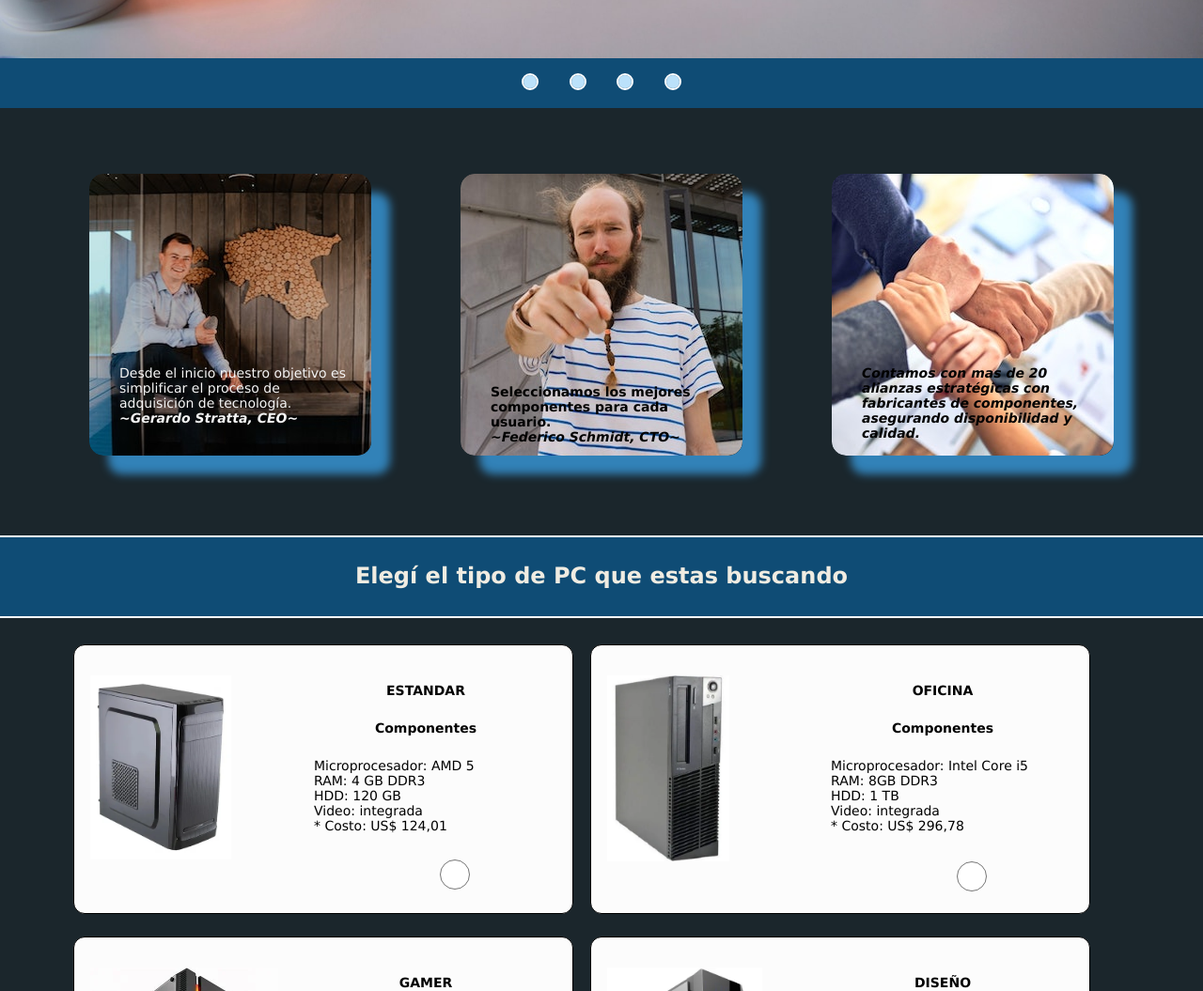
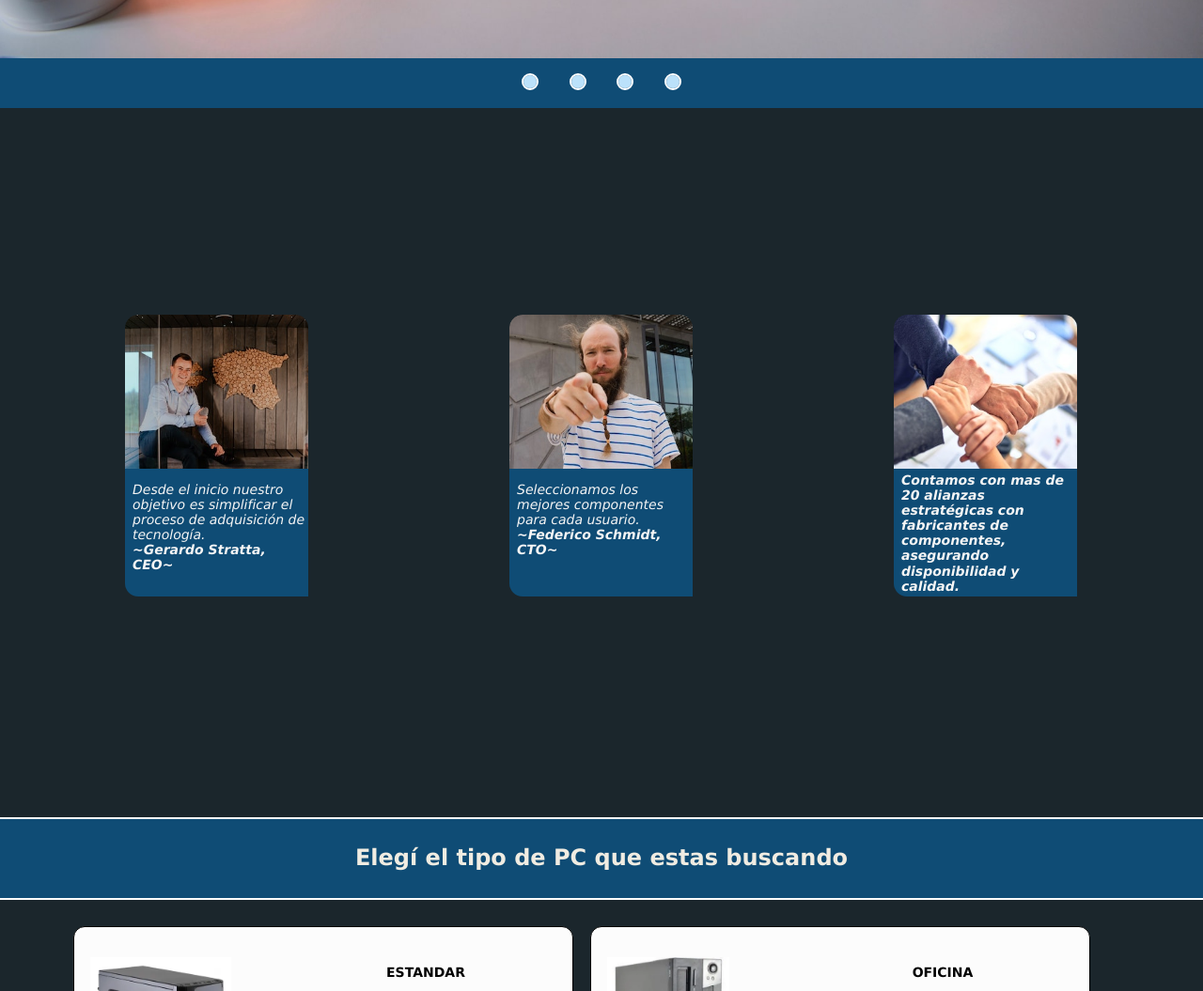
Before and after one commit to Grupo-19-Codo-a-Codo-Comision-22524/Proyecto-Final, a plain HTML site: page index.html in a window 1280 px wide. Shown: the part 845-1900 px from the top of the page at 94% size. Drawn offline with Linux system fonts and the light colour scheme; no server answers; files whose address does not match are found by name.

Commit message:
Update Nosotros
Se reemplaza foto de crecimiento que desborda por capsulas

```diff
--- a/CSS/style.css
+++ b/CSS/style.css
@@ -455,11 +455,13 @@ li, ul {
 
                                     /* SECCION: NOSOTROS */
 
-                                    /* NOSOTROS */
+                                       /* NOSOTROS */
 
 .nosotros{
     position: relative;
     width: 100%;
+    height: 75%;
+    margin-left: 24px;
     display: flex;
     flex-wrap: wrap;
     background-color: transparent;
@@ -472,11 +474,11 @@ li, ul {
     position: relative;
     width: 300px;
     height: 300px;
+    margin-left: 56px;
     display: inline-block;
     background-color: transparent;
     overflow: hidden;
-    border-radius: 15px;
-    box-shadow: 20px 20px 10px #3282B8;
+    border-radius: 14px;
     transition-property: all;
     transition-duration: 0.5s;
     transition-timing-function: ease-out;
@@ -484,9 +486,9 @@ li, ul {
 
 .fotonosotros{
     position: absolute;
-    width: 100%;
-    height: 100%;
-    border-radius: 15px;
+    width: 65%;
+    height: 65%;
+    border-radius: 14px;
 }
 
 .textonosotros{
@@ -494,35 +496,48 @@ li, ul {
     font-family: 'Trebuchet MS', 'Lucida Sans Unicode', 'Lucida Grande', 'Lucida Sans', Arial, sans-serif;
     font-size: 1rem;
     z-index: 1;
-    width: 95%;
+    width: 100%;
+    right: 24px;
 }
 
 #textoCEO{
     position: absolute;
     left: 20px;
-    top: 200px;
+    top: 160px;
+    width: 187px;
+    height: 187px;
+    padding-top: 14px;
+    font-style: italic;
     color: whitesmoke;
+    background-color: #0F4C75
 }
 
 #textoCTO{
     position: absolute;
     left: 20px;
-    top: 220px;
-    font-weight: bold;
-    color: black;
+    top: 160px;
+    width: 187px;
+    height: 187px;
+    padding-top: 14px;
+    font-style: italic;
+    color: whitesmoke;
+    background-color: #0F4C75
 }
 
 #textoAlianza{
     position: absolute;
     left: 20px;
-    top: 200px;
-    color: black;
+    top: 160px;
+    width: 187px;
+    height: 187px;
+    padding-top: 4px;
+    color: whitesmoke;
     font-style: italic;
-    font-weight: bold
+    font-weight: bold;
+    background-color: #0F4C75
 }
 
 .firma{
-    font-style: italic;
     font-weight: bold;
 }
 
@@ -531,6 +546,7 @@ li, ul {
     z-index: 1;
     box-shadow: none;
 }
+
 
                                     /* SECCION: COMPUTADORAS */
 
```
